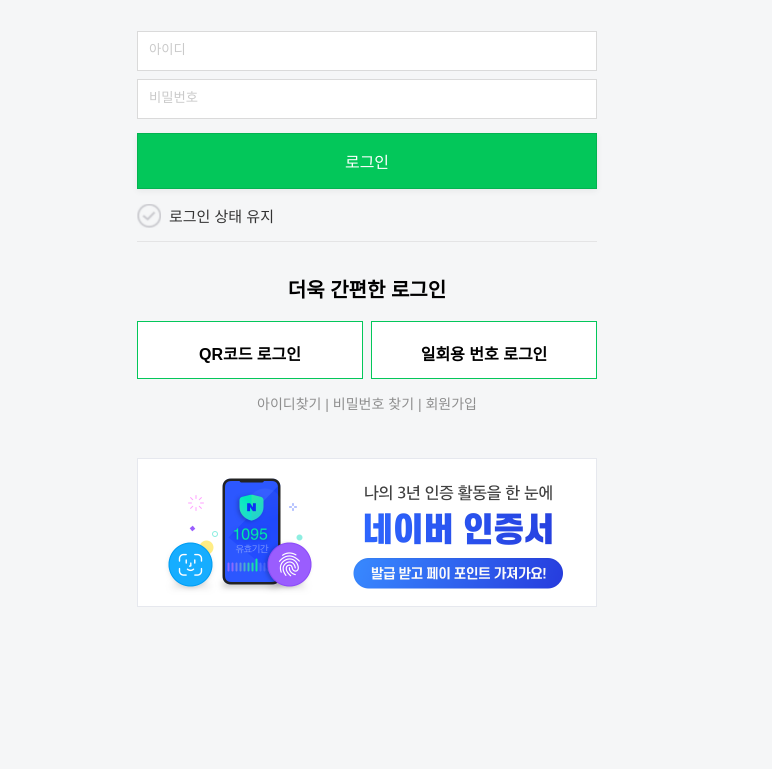
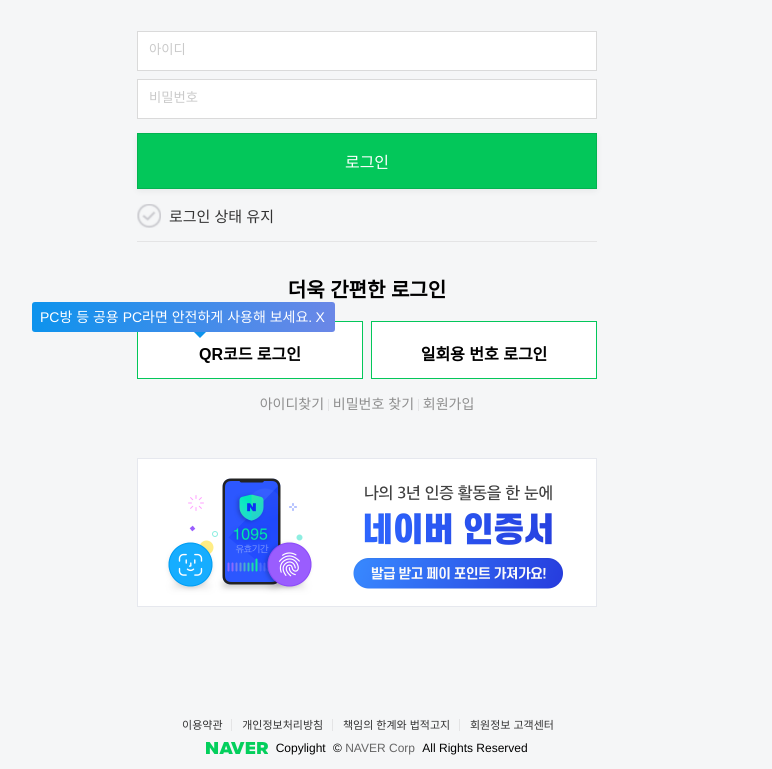
Before and after one commit to wondonghwi/Naver_cloneCoding_CSS, a plain HTML site: page index.html in a window 1280 px wide. Shown: the part 172-941 px from the top of the page, without its empty margins (273-1045 px from the left). Before the commit the page ends 876 px from the top, so only its background shows below. Drawn offline with nearby package versions, Linux system fonts and the light colour scheme.

Commit message:
html , css -> footer , banner ++

```diff
--- a/css/style.css
+++ b/css/style.css
@@ -39,6 +39,15 @@ a {
 
 .input--text::-ms-input-placeholder {
     color: #cacaca;
+}
+
+.bar {
+    display: inline-block;
+    width: 1px;
+    height: 12px;
+    text-indent: -999em;
+    background: #e4e4e5;
+    vertical-align: bottom;
 }
 
 /*#header .lang::after {*/
@@ -110,9 +119,9 @@ a {
     width: 100%;
     height: 56px;
     line-height: 56px;
-    border: 1px solid rgba(0,0,0,.1);
+    border: 1px solid rgba(0, 0, 0, .1);
     color: #fff;
-    box-shadow : 0 2px 6px 0 rgba(61,80,81,.08);
+    box-shadow: 0 2px 6px 0 rgba(61, 80, 81, .08);
     background-color: #03c75a;
     font-size: 16px;
     cursor: pointer;
@@ -214,6 +223,44 @@ a {
     color: #000;
 }
 
+.tooltip {
+    position: absolute;
+    bottom: 54px;
+    left: -105px;
+    right: 0;
+}
+
+.banner__area {
+    position: absolute;
+    top: -23px;
+    padding: 7px 0 6px 8px;
+    text-align: left;
+    border-radius: 3px;
+    background-image: linear-gradient(96deg, #0C93ED, #6B87E7);
+}
+
+.edge {
+    position: absolute;
+    left: 162px;
+    bottom: -6px;
+    border-top: 6px solid #0C93ED;
+    border-right: 6px solid transparent;
+    border-left: 6px solid transparent;
+}
+
+.banner__area .text {
+    font-size: 14px;
+    line-height: 17px;
+    color: #fff;
+}
+
+.banner__area .x__btn {
+    margin-right: 10px;
+    color: #fff;
+    font-size: 14px;
+    cursor: pointer;
+}
+
 .find_info {
     font-size: 14px;
     line-height: 14px;
@@ -243,3 +290,57 @@ a {
     background-size: cover;
     background-repeat: no-repeat;
 }
+
+#footer {
+    position: relative;
+    width: 100%;
+    padding: 15px 0;
+    text-align: center;
+}
+
+#footer ul {
+    margin: 0 auto 9px;
+
+}
+
+#footer ul li {
+    font-size: 11px;
+    position: relative;
+    display: inline;
+    padding: 0 5px 0 7px;
+}
+
+#footer ul li a {
+    text-decoration: none;
+    color: #333;
+}
+
+#footer ul li a:hover {
+    color: #438a01;
+    text-decoration: underline;
+}
+
+.footer__logo {
+    top: 2px;
+    background-image: url("../img/download-4.png");
+    background-repeat: no-repeat;
+    background-size: cover;
+    position: relative;
+    display: inline-block;
+    width: 62px;
+    height: 12px;
+    cursor: pointer;
+}
+
+address .em {
+    padding-left: 4px;
+}
+
+address .corp {
+    color: #666;
+}
+
+address .corp:hover {
+    color: #438a01;
+    text-decoration: underline;
+}
--- a/index.html
+++ b/index.html
@@ -11,6 +11,7 @@
   <link rel="stylesheet" href="css/style.css">
 </head>
 <body>
+<!--header-->
 <div id="header">
   <h1>
     <a href="#" class="header__logo">
@@ -26,6 +27,7 @@
     </select>
   </div>
 </div>
+<!--container-->
 <div id="container">
   <!--  content-->
   <div id="content">
@@ -45,6 +47,7 @@
       </div>
     </form>
     <div class="qr__wrap">
+
       <p class="title">더욱 간편한 로그인</p>
       <div class="qr__login">
         <div class="item">
@@ -58,7 +61,13 @@
           </button>
         </div>
       </div>
-
+      <div class="tooltip">
+        <div class="banner__area">
+          <span class="edge"></span>
+          <span class="text">PC방 등 공용 PC라면 안전하게 사용해 보세요.</span>
+          <span class="x__btn">X</span>
+        </div>
+      </div>
     </div>
     <div class="find_info">
       <a href="#">아이디찾기</a>
@@ -73,5 +82,26 @@
     <div></div>
   </div>
 </div>
+<!--footer-->
+<div id="footer">
+  <ul>
+    <li><a href="#">이용약관</a></li>
+    <span class="bar" aria-hidden="true">|</span>
+    <li><a href="#">개인정보처리방침</a></li>
+    <span class="bar" aria-hidden="true">|</span>
+    <li><a href="#">책임의 한계와 법적고지</a></li>
+    <span class="bar" aria-hidden="true">|</span>
+    <li><a href="#">회원정보 고객센터</a></li>
+  </ul>
+  <address>
+    <div class="footer__logo">
+      <a href="#"></a>
+    </div>
+    <span class="copy em">Copylight</span>
+    <span class="blank em">©</span>
+    <a href="#" class="corp">NAVER Corp</a>
+    <span class="em">All Rights Reserved</span>
+  </address>
+</div>
 </body>
 </html>
```
